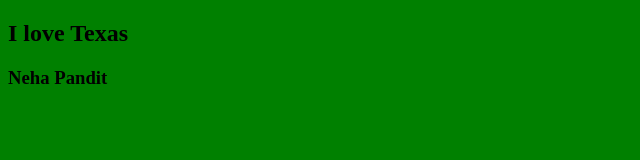
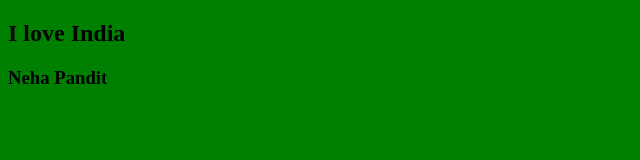
Before and after one commit to NehaPandit09/smu-eets8367-NehaPandit, a plain HTML site: page N2.html in a window 1280 px wide. Shown: the full height of the page, 0-640 px from the left. Drawn offline with Linux system fonts and the light colour scheme.

Commit message:
new changes

```diff
--- a/N2.html
+++ b/N2.html
@@ -2,7 +2,7 @@
 <html>
 	<title></title>
 	<body style="background-color:green;">
-		<h2 style="background-color:yellow:;">I love Texas</h2>
+		<h2 style="background-color:yellow:;">I love India</h2>
 		<h3>Neha Pandit</h3>
 		<ul>
 		</ul>
```
